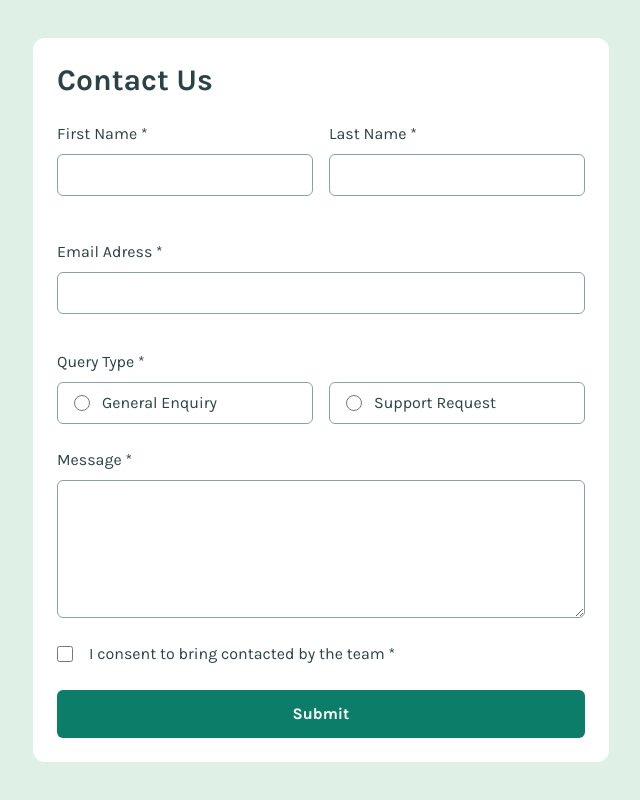
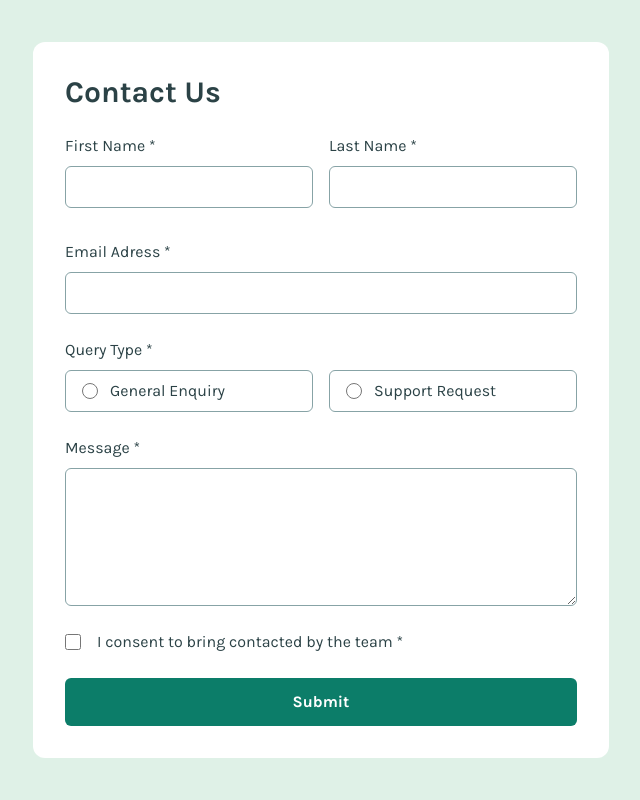
Before and after one commit to evija-berzina/frontendmentor-contact-form, a React (Vite) app: page / in a window 1280 px wide. Shown: the whole page, without its empty margins (319-959 px from the left). Built offline with nearby package versions, Linux system fonts and the light colour scheme.

Commit message:
Add hover effects

```diff
--- a/src/components/ConsentCheckbox.jsx
+++ b/src/components/ConsentCheckbox.jsx
@@ -2,7 +2,7 @@ export function ConsentCheckbox({handleCheckboxField, person, errorMsg}) {
 
   return (
     <div>
-      <label className="flex items-center gap-4" htmlFor="myCheckbox">
+      <label className="flex items-center gap-4 cursor-pointer" htmlFor="myCheckbox">
         <input
           className="w-4 h-4"
           checked={person.checkbox}
--- a/src/components/InputField.jsx
+++ b/src/components/InputField.jsx
@@ -16,7 +16,7 @@ export function InputField({person, errorMsg, handleInputChange}) {
             autoComplete="given-name"
             required
           />
-          <p className="error-message h-5">{errorMsg.firstNameMsg}</p>
+          <p className="error-message">{errorMsg.firstNameMsg}</p>
         </div>
 
         <div className="flex flex-col md:flex-1">
@@ -32,7 +32,7 @@ export function InputField({person, errorMsg, handleInputChange}) {
             autoComplete="family-name"
             required
           />
-          <p className="error-message h-5">{errorMsg.lastNameMsg}</p>
+          <p className="error-message">{errorMsg.lastNameMsg}</p>
         </div>
       </div>
 
@@ -49,7 +49,7 @@ export function InputField({person, errorMsg, handleInputChange}) {
           autoComplete="email"
           required
         />
-        <p className="error-message h-5">{errorMsg.emailMsg}</p>
+        <p className="error-message">{errorMsg.emailMsg}</p>
       </div>
     </div>
   )
--- a/src/index.css
+++ b/src/index.css
@@ -39,15 +39,15 @@
 }
 
 .input-normal {
-  @apply border border-[hsl(var(--grey-500))] px-4 py-2 rounded-md;
+  @apply border border-[hsl(var(--grey-500))] px-4 py-2 rounded-md cursor-pointer hover:border-[hsl(var(--green-600))];
 }
 
 .input-error {
-  @apply border border-[hsl(var(--red))] px-4 py-2 rounded-md;
+  @apply border border-[hsl(var(--red))] px-4 py-2 rounded-md cursor-pointer hover:border-[hsl(var(--green-600))];
 }
 
 .form-radio-container {
-  @apply flex flex-row justify-normal items-center gap-3 border border-[hsl(var(--grey-500))] px-4 py-2 rounded-md;
+  @apply flex flex-row justify-normal items-center gap-3 border border-[hsl(var(--grey-500))] px-4 py-2 rounded-md cursor-pointer;
 }
 
 .error-message {
--- a/src/pages/ContactPage.jsx
+++ b/src/pages/ContactPage.jsx
@@ -92,7 +92,7 @@ export function ContactPage() {
   // }
 
   return (
-    <main className="bg-[hsl(var(--white))] flex flex-col rounded-xl p-6 md:w-xl">
+    <main className="bg-[hsl(var(--white))] flex flex-col rounded-xl p-8 md:w-xl">
       <h1 className="text-3xl font-bold pb-2">Contact Us</h1>
       <form
         className="flex flex-col gap-4 mt-4"
@@ -118,7 +118,9 @@ export function ContactPage() {
           person={person}
           errorMsg={errorMsg}
         />
-        <button className="bg-[hsl(var(--green-600))] text-[hsl(var(--white))] font-bold py-3 px-6 rounded-md" type="submit">Submit</button>
+        <button className="bg-[hsl(var(--green-600))] text-[hsl(var(--white))] font-bold py-3 px-6 rounded-md cursor-pointer" type="submit">
+          Submit
+        </button>
       </form>
     </main>
   )
```
